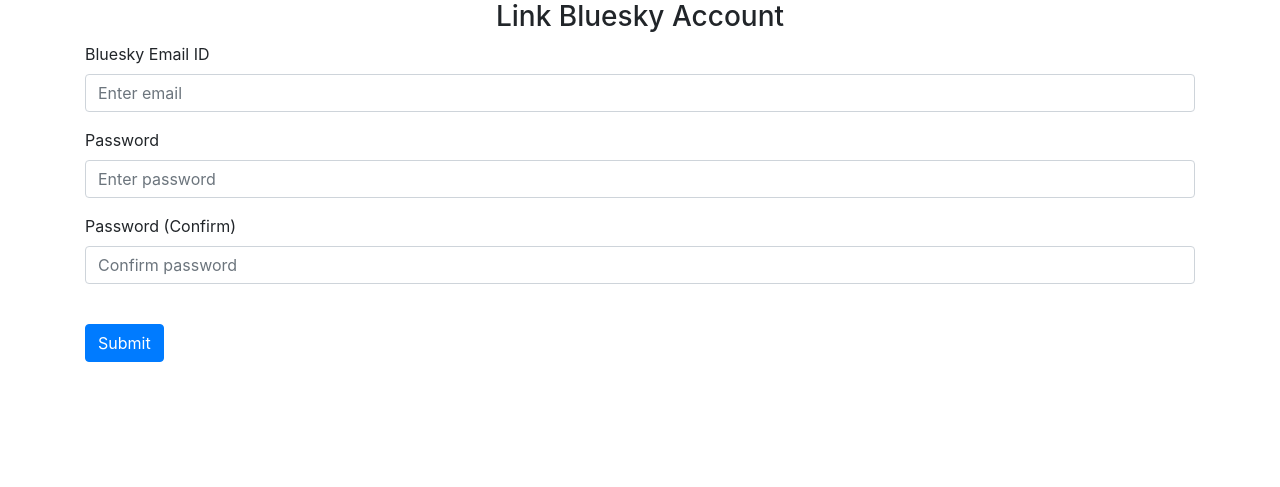
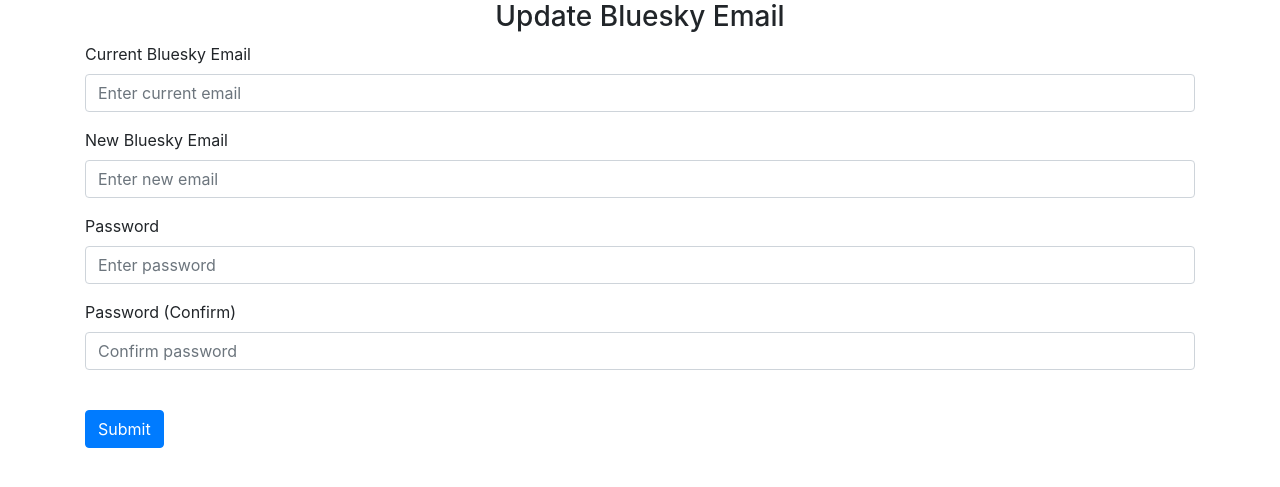
Before and after one commit to aditya-git108/terpsearch, a Flask app: page /update_bluesky_acct in a window 1280 px wide. Shown: the part 56-543 px from the top of the page. Run offline with Flask 3, Linux system fonts and the light colour scheme; the visitor is signed in with stand-in values (Sample User, id 1); some libraries are stand-ins or nearby versions.

Commit message:
Updated html page to allow user to enter an old and new email

```diff
--- a/terpsearch/website/templates/link_bluesky.html
+++ b/terpsearch/website/templates/link_bluesky.html
@@ -1,17 +1,32 @@
 {% extends "base.html" %} {% block title %}Sign Up{% endblock %} {% block
 content %}
 <form method="POST">
-  <h3 align="center">Link Bluesky Account</h3>
+  <h3 align="center">Update Bluesky Email</h3>
+
   <div class="form-group">
-    <label for="bsky_email">Bluesky Email ID</label>
+    <label for="current_bsky_email">Current Bluesky Email</label>
     <input
       type="email"
       class="form-control"
-      id="bsky_email"
-      name="bsky_email"
-      placeholder="Enter email"
+      id="current_bsky_email"
+      name="current_bsky_email"
+      placeholder="Enter current email"
+      required
     />
   </div>
+
+  <div class="form-group">
+    <label for="new_bsky_email">New Bluesky Email</label>
+    <input
+      type="email"
+      class="form-control"
+      id="new_bsky_email"
+      name="new_bsky_email"
+      placeholder="Enter new email"
+      required
+    />
+  </div>
+
   <div class="form-group">
     <label for="bsky_password1">Password</label>
     <input
@@ -20,8 +35,10 @@
       id="bsky_password1"
       name="bsky_password1"
       placeholder="Enter password"
+      required
     />
   </div>
+
   <div class="form-group">
     <label for="bsky_password2">Password (Confirm)</label>
     <input
@@ -30,8 +47,10 @@
       id="bsky_password2"
       name="bsky_password2"
       placeholder="Confirm password"
+      required
     />
   </div>
+
   <br />
   <button type="submit" class="btn btn-primary">Submit</button>
 </form>
```
